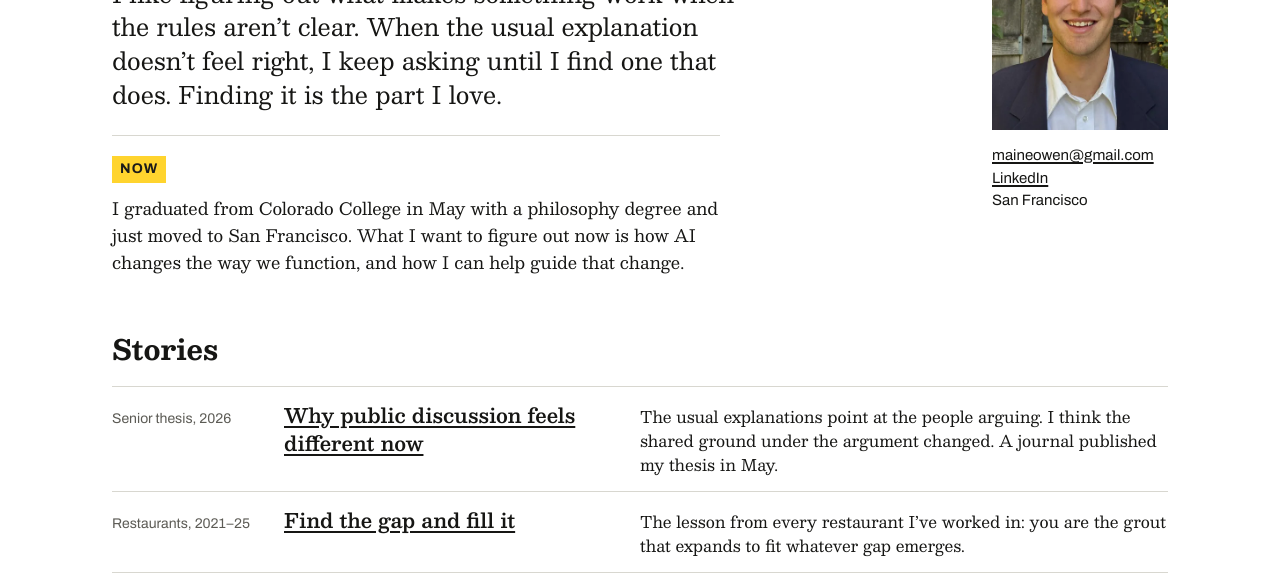
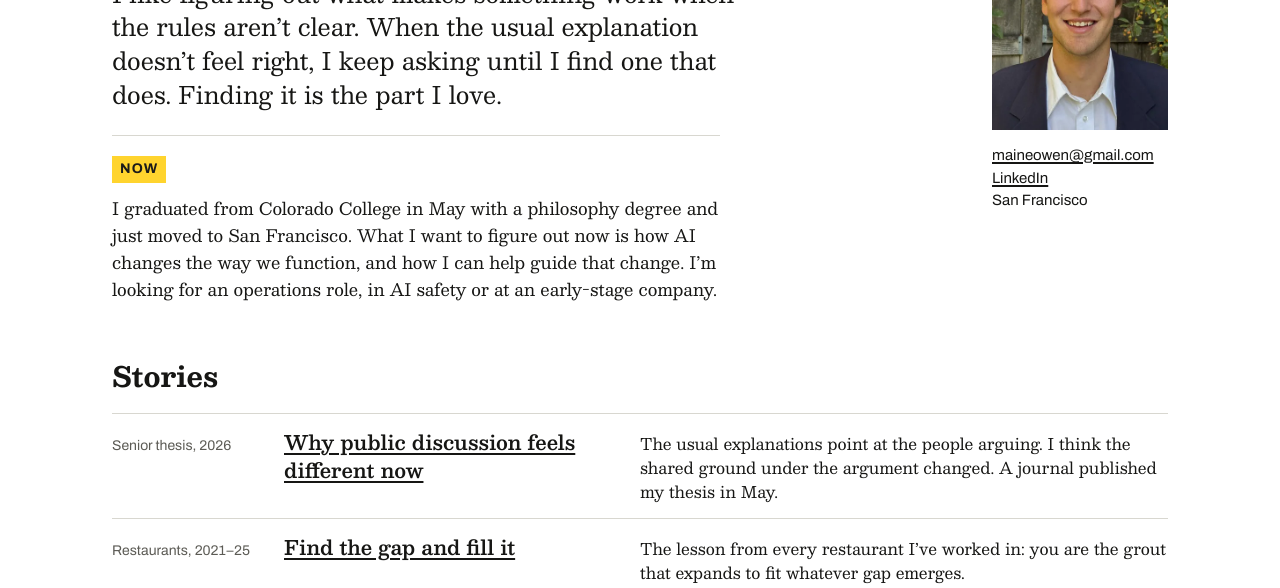
Before and after one commit to OwenStef/owenstef.github.io, a plain HTML site: page index.html in a window 1280 px wide. Shown: the part 146-734 px from the top of the page. Drawn offline with Linux system fonts and the light colour scheme.

Commit message:
Now line: an operations role, in AI safety or at an early-stage company (from job-search-agent da6457a)

```diff
--- a/index.html
+++ b/index.html
@@ -56,7 +56,8 @@ HOW THIS PAGE IS PUT TOGETHER (the full guide is README.md)
 <!-- OWEN: the opener you chose on 2026-11-17 ("lets go with 1 for right now"). The first sentence is yours from the call with your editor ("figure out what makes things work", "when the rules by which something functions aren't clear"); "doesn't feel right", "asking" and "finding it" are your phrases, the sentences around them are drafted for you. Edit freely. -->
 <p class="intro">I like figuring out what makes something work when the rules aren’t clear. When the usual explanation doesn’t feel right, I keep asking until I find one that does. Finding it is the part I love.</p>
 <!-- OWEN: the Now line you approved on 2026-11-17 ("A, put it in"). "how AI changes the way we function" and "help guide" are your words; no "Now" label and no mention of a first job, at your call. Edit freely. -->
-<p class="now"><b>Now</b> I graduated from Colorado College in May with a philosophy degree and just moved to San Francisco. What I want to figure out now is how AI changes the way we function, and how I can help guide that change.</p>
+<!-- OWEN (2026-11-19): last sentence approved in chat, added after 12 blind readers said the site never names a role. Operations is the job; AI safety or an early-stage company is the setting (your call). -->
+<p class="now"><b>Now</b> I graduated from Colorado College in May with a philosophy degree and just moved to San Francisco. What I want to figure out now is how AI changes the way we function, and how I can help guide that change. I’m looking for an operations role, in AI safety or at an early-stage company.</p>
 <div class="mast-side">
 <figure class="photo portrait"><img src="img/portrait.webp" alt="Owen Stefanakos, smiling, in a navy blazer and white shirt, outdoors in front of a wooden fence." width="400" height="500"></figure>
 <div class="lines">
```
